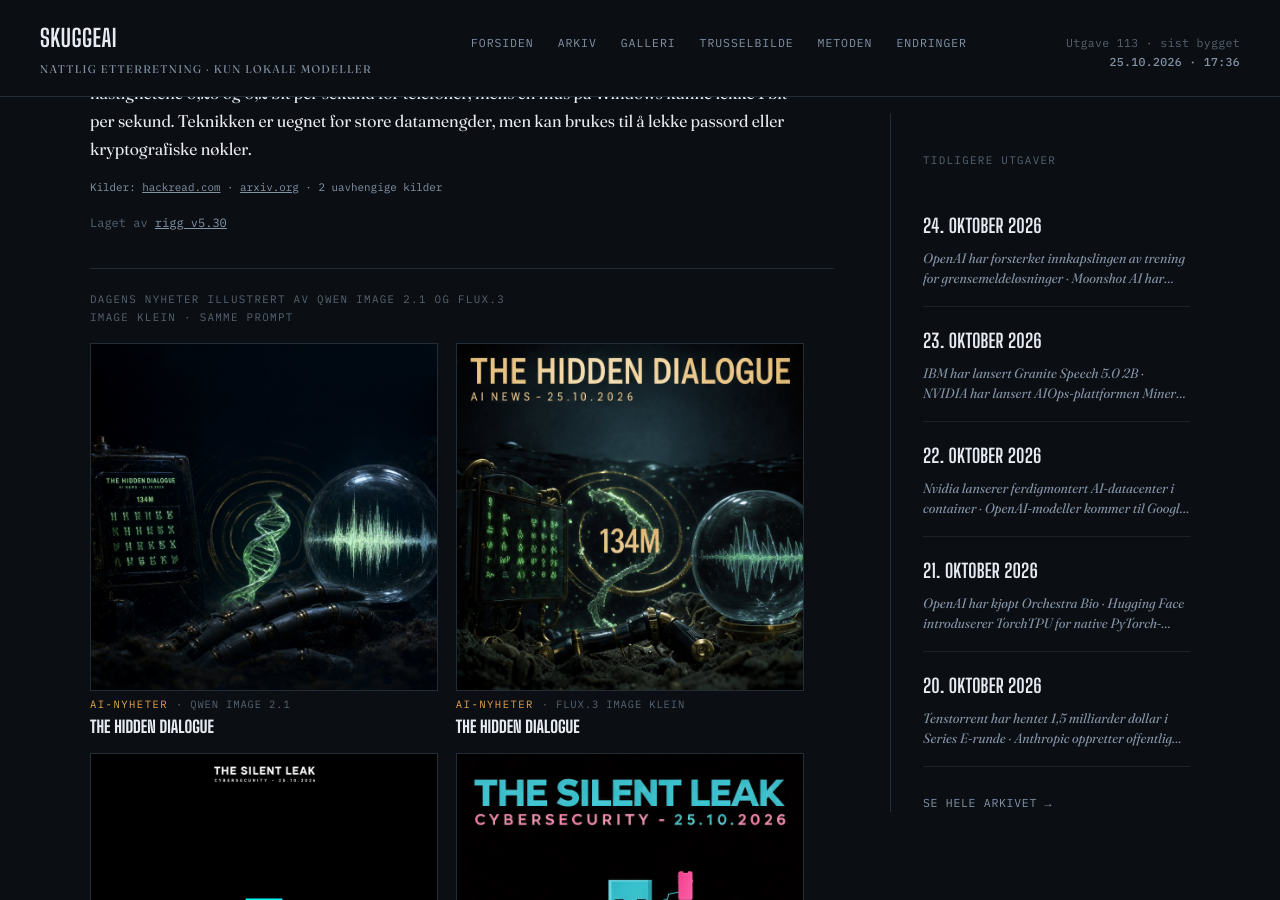
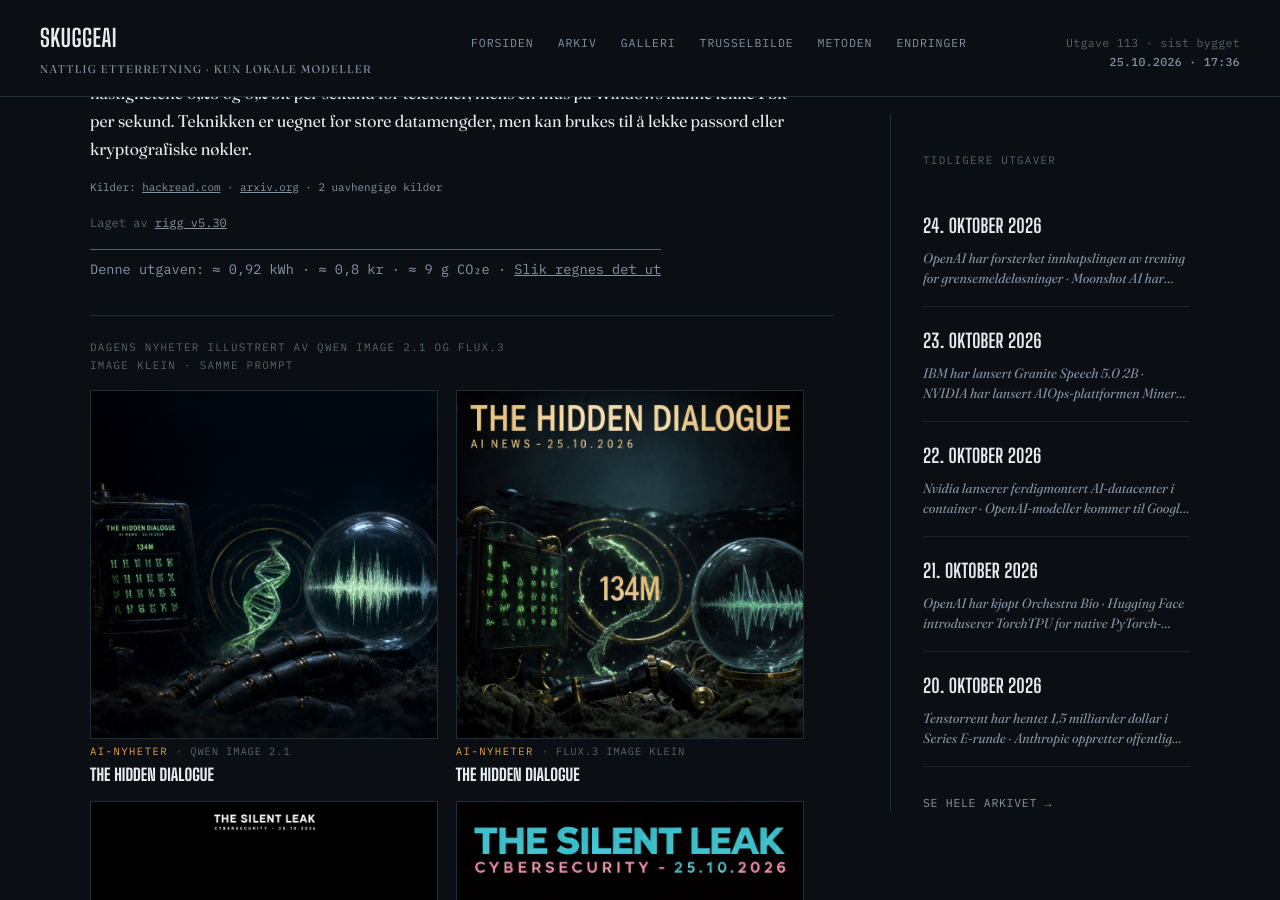
Before and after one commit to Skuggemannen/skuggeai-news, a Jekyll site: the page built from _posts/2026-10-25-nyheter.md, in a window 1280 px wide and 900 px high, scrolled down 3196 px. Built offline with Jekyll 4.4.1, drawn with Linux system fonts in a browser that asks for light colours.

Commit message:
Energi 2026-10-25

```diff
--- a/_posts/2026-10-25-nyheter.md
+++ b/_posts/2026-10-25-nyheter.md
@@ -5,6 +5,9 @@ date: 2026-10-25
 rigg: v5.30
 pipeline: v5
 teaser: "UK investerer i nytt AI Biosecurity Lab · Pennsylvania innfører lov om merking av AI-genererte annonser · SPECTER lekker data fra luftisolerte PC-er via USB-strømstyring"
+energi_kwh: 0.92
+energi_kr: 0.8
+energi_co2e_g: 8.7
 ---
 
 ## 25. oktober 2026
```
